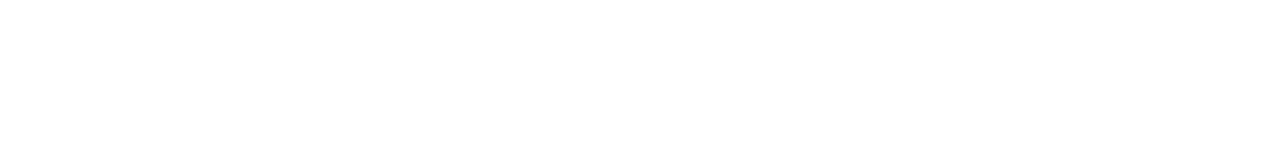
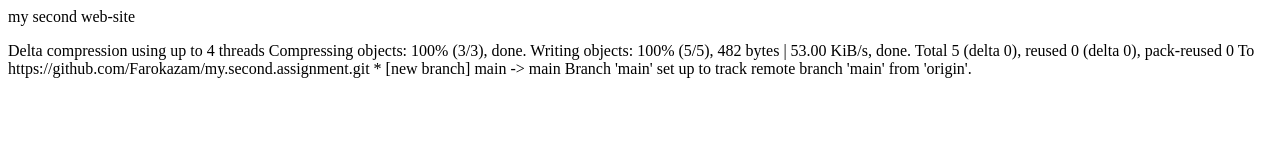
Before and after one commit to Farokazam/my.second.assignment, a plain HTML site: page index.html in a window 1280 px wide. Drawn offline with Linux system fonts and the light colour scheme.

Commit message:
second commit

```diff
--- a/index.html
+++ b/index.html
@@ -7,6 +7,13 @@
     </title>
 </head>
 <body>
-
+    <h>my second web-site</h>
+    <p>Delta compression using up to 4 threads
+        Compressing objects: 100% (3/3), done.
+        Writing objects: 100% (5/5), 482 bytes | 53.00 KiB/s, done.
+        Total 5 (delta 0), reused 0 (delta 0), pack-reused 0
+        To https://github.com/Farokazam/my.second.assignment.git
+         * [new branch]      main -> main
+        Branch 'main' set up to track remote branch 'main' from 'origin'. </p>
 </body>
 </html>
```
